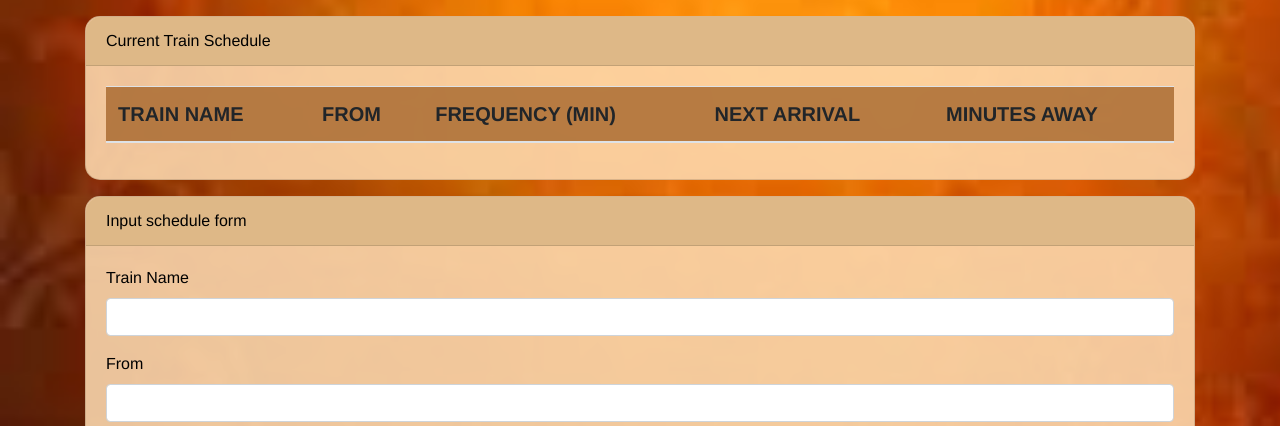
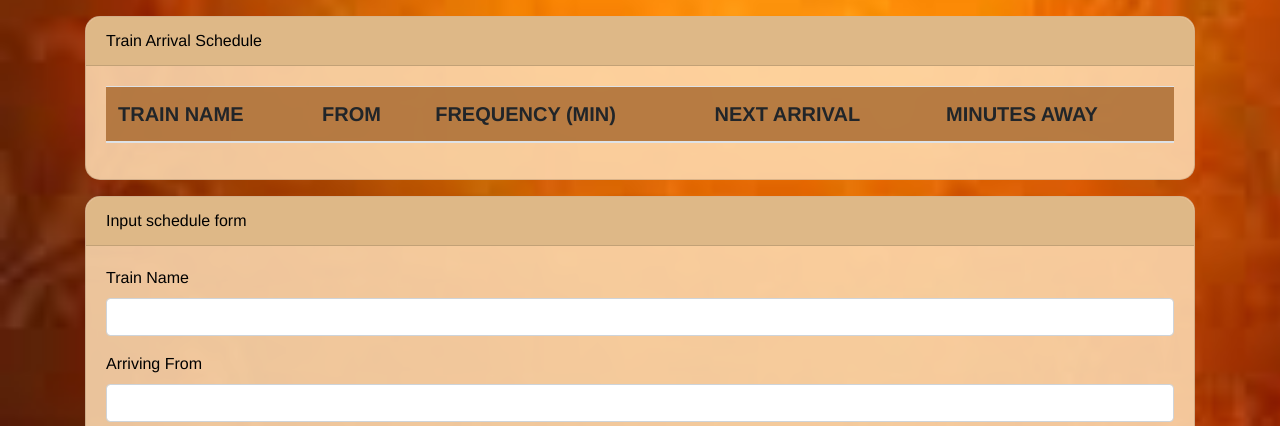
Before and after one commit to SallyB1988/train-schedule, a plain HTML site: page index.html in a window 1280 px wide. Shown: the part 339-765 px from the top of the page. Drawn offline with nearby package versions, Linux system fonts and the light colour scheme; no server answers.

Commit message:
Change text of arrival table

```diff
--- a/index.html
+++ b/index.html
@@ -23,7 +23,7 @@
 
     <div class="card my-3 current-schedule">
       <div class="card-header">
-        Current Train Schedule
+        Train Arrival Schedule
       </div>
       <div class="card-body">
         <table class="table table-striped">
@@ -53,7 +53,7 @@
             <input type="string" class="form-control" id="name" aria-describedby="train name">
           </div>
           <div class="form-group">
-            <label for="from">From</label>
+            <label for="from">Arriving From</label>
             <input type="string" class="form-control" id="from" aria-describedby="train starting point">
           </div>
           <div class="form-group">
```
